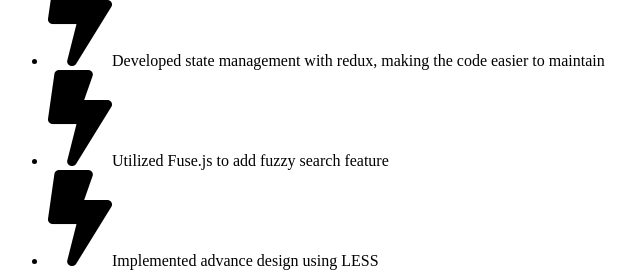
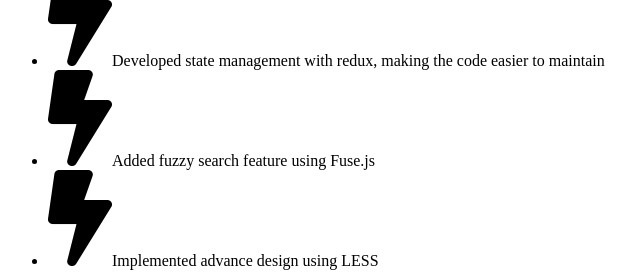
Before and after one commit to alvillaraza/dev_port_v2, a Gatsby site: page /Portfolio in a window 1280 px wide. Shown: the part 2249-2521 px from the top of the page, 0-640 px from the left. Built offline with nearby package versions, Linux system fonts and the light colour scheme; Gatsby itself is replaced by a stand-in of ours.

Commit message:
reworded portfolio description

```diff
--- a/src/pages/Portfolio.js
+++ b/src/pages/Portfolio.js
@@ -46,7 +46,7 @@ export default function Portfolio({ page }) {
               </li>
               <li>
                 <img src={lightning} alt="lightning icon" />
-                Utilized Fuse.js to add fuzzy search feature
+                Added fuzzy search feature using Fuse.js
               </li>
               <li>
                 <img src={lightning} alt="lightning icon" />
```
